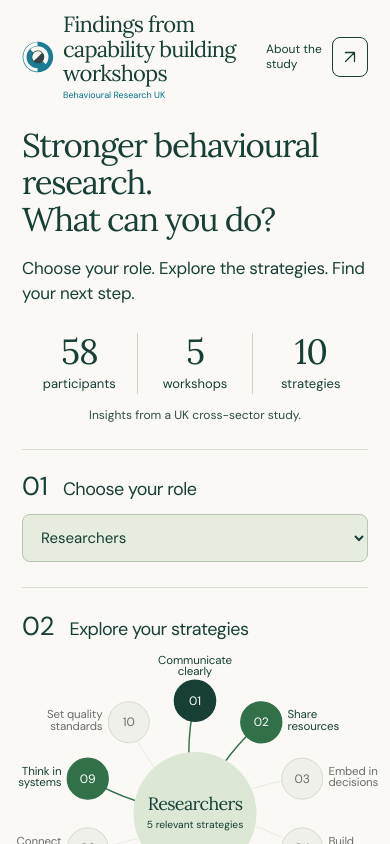
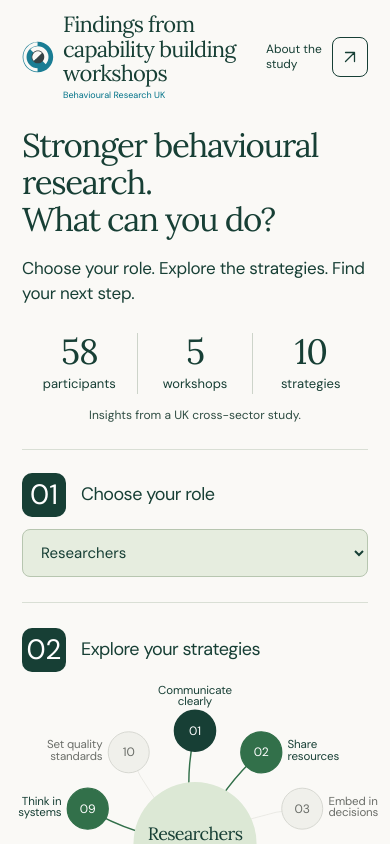
Before and after one commit to MaggieGuanyuYang/BR-UK_capability_building_workshops, a React (Vite) app: page / in a window 390 px wide. Shown: the top 844 px of the page. Built offline with nearby package versions, Linux system fonts and the light colour scheme.

Commit message:
Emphasise explorer steps with contrasting number badges

```diff
--- a/src/styles.css
+++ b/src/styles.css
@@ -229,8 +229,8 @@ h1 em {
 }
 .step-heading {
   display: flex;
-  align-items: baseline;
-  gap: 21px;
+  align-items: center;
+  gap: 16px;
   margin: 0 0 22px;
   font-size: 20px;
   line-height: 1.4;
@@ -239,7 +239,16 @@ h1 em {
   white-space: nowrap;
 }
 .step-heading > span {
-  font-size: 30px;
+  display: inline-flex;
+  align-items: center;
+  justify-content: center;
+  flex-shrink: 0;
+  width: 48px;
+  height: 48px;
+  border-radius: 10px;
+  background: var(--ink);
+  color: #fff;
+  font-size: 32px;
   font-weight: 600;
   line-height: 1;
   font-variant-numeric: tabular-nums;
@@ -1081,6 +1090,9 @@ h1 em {
   .study-summary {
     width: 300px;
   }
+  .study-stats > div {
+    padding-inline: 10px;
+  }
   .study-stats dd {
     font-size: 44px;
   }
@@ -1098,7 +1110,9 @@ h1 em {
     gap: 12px;
   }
   .step-heading > span {
-    font-size: 26px;
+    width: 44px;
+    height: 44px;
+    font-size: 28px;
   }
   .map-column {
     padding: 0 18px;
```
